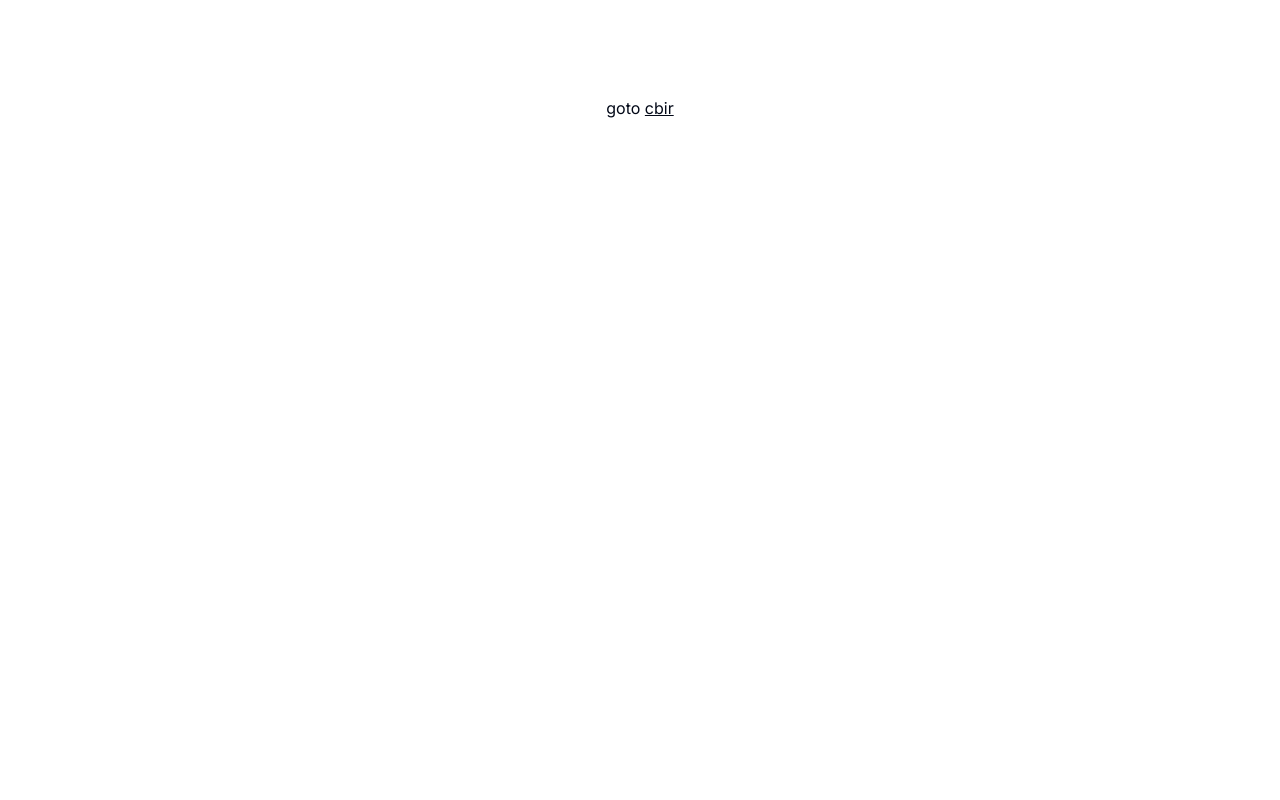
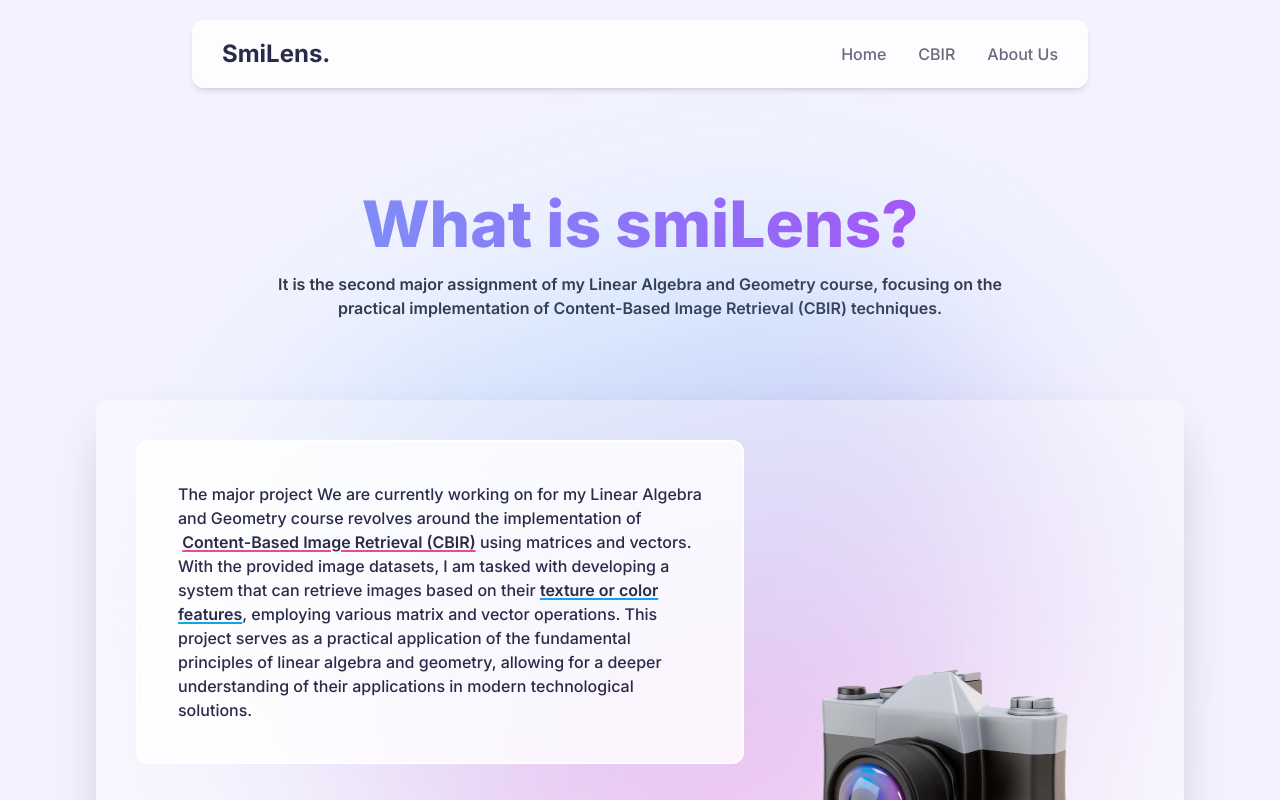
Before and after one commit to maulvi-zm/Algeo02-22122, a Next.js app in the folder front-end/: page / in a window 1280 px wide. Shown: the top 800 px of the page. Built offline with nearby package versions, Linux system fonts and the light colour scheme.

Commit message:
Update Home UI

```diff
--- a/front-end/package.json
+++ b/front-end/package.json
@@ -15,9 +15,10 @@
     "@radix-ui/react-switch": "^1.0.3",
     "class-variance-authority": "^0.7.0",
     "clsx": "^2.0.0",
+    "lucide": "^0.291.0",
     "lucide-react": "^0.291.0",
     "next": "14.0.1",
-    "react": "^18",
+    "react": "^18.2.0",
     "react-dom": "^18",
     "react-hook-form": "^7.47.0",
     "shadcn-ui": "^0.4.1",
--- a/front-end/src/app/layout.tsx
+++ b/front-end/src/app/layout.tsx
@@ -1,22 +1,26 @@
-import type { Metadata } from 'next'
-import { Inter } from 'next/font/google'
-import './globals.css'
+import type { Metadata } from "next";
+import { Inter } from "next/font/google";
+import "./globals.css";
+import NavBar from "@/components/header";
 
-const inter = Inter({ subsets: ['latin'] })
+const inter = Inter({ subsets: ["latin"] });
 
 export const metadata: Metadata = {
-  title: 'Create Next App',
-  description: 'Generated by create next app',
-}
+  title: "Create Next App",
+  description: "Generated by create next app",
+};
 
 export default function RootLayout({
   children,
 }: {
-  children: React.ReactNode
+  children: React.ReactNode;
 }) {
   return (
-    <html lang="en">
-      <body className={inter.className}>{children}</body>
+    <html lang='en'>
+      <body className={`${inter.className} bg-[#f3f3ff] `}>
+        <NavBar />
+        {children}
+      </body>
     </html>
-  )
+  );
 }
--- a/front-end/src/app/page.tsx
+++ b/front-end/src/app/page.tsx
@@ -1,11 +1,164 @@
+import CameraImage from "@/assets/images/camera.png";
+import Image from "next/image";
+
 export default function Home() {
   return (
-    <main className='flex min-h-screen flex-col items-center justify-between p-24'>
-      <div>
-        goto{" "}
-        <a href='/cbir' className='underline'>
-          cbir
-        </a>
+    <main className='flex min-h-screen flex-col justify-between p-24'>
+      <div className='w-full text-center my-20 flex flex-col items-center'>
+        <p className='bg-gradient-to-r from-indigo-400 to-purple-500 bg-clip-text text-transparent font-extrabold text-[64px] '>
+          What is smiLens?
+        </p>
+        <p className='w-[70%] font-semibold opacity-80 '>
+          It is the second major assignment of my Linear Algebra and Geometry
+          course, focusing on the practical implementation of Content-Based
+          Image Retrieval (CBIR) techniques.
+        </p>
+      </div>
+      <div className='min-h-[500px] w-full bg-white/40 rounded-xl backdrop-blur-[100px] shadow-2xl  shadow-black/20 z-10 flex flex-row items-center p-10'>
+        <div className='text-[#292B48] flex-1 font-medium space-y-10'>
+          <p className='w-full bg-white/80 rounded-xl p-10 border-2 border-white'>
+            The major project We are currently working on for my Linear Algebra
+            and Geometry course revolves around the implementation of &nbsp;
+            <span className='underline font-semibold decoration-pink-500 decoration-2 underline-offset-2'>
+              Content-Based Image Retrieval (CBIR)
+            </span>{" "}
+            using matrices and vectors. With the provided image datasets, I am
+            tasked with developing a system that can retrieve images based on
+            their{" "}
+            <span className='underline font-semibold decoration-sky-500 decoration-2 underline-offset-2'>
+              texture or color features
+            </span>
+            , employing various matrix and vector operations. This project
+            serves as a practical application of the fundamental principles of
+            linear algebra and geometry, allowing for a deeper understanding of
+            their applications in modern technological solutions.
+          </p>
+          <p className='w-full bg-white/80 rounded-xl p-10 border-2 border-white'>
+            Through this project, we aim to develop an efficient image retrieval
+            system using the principles of linear algebra and geometry. By
+            harnessing the power of matrices and vectors, we endeavor to create
+            a platform that can accurately retrieve images based on their
+            distinctive texture and color attributes. "smiLens" serves as a
+            challenging yet enlightening opportunity to delve deeper into the
+            intricate intersection of mathematics and modern image processing
+            technologies.
+          </p>
+        </div>
+        <div className='h-full'>
+          <Image
+            src={CameraImage}
+            alt='camera'
+            width={400}
+            className='object-contain'
+          />
+        </div>
+      </div>
+
+      <div className='absolute top-[50px] mx-auto rotate-0 z-0'>
+        {/* <svg
+          xmlns='http://www.w3.org/2000/svg'
+          width='1000'
+          viewBox='0 0 1357 1481'
+          fill='none'
+        >
+          <g filter='url(#filter0_f_16_2152)'>
+            <path
+              d='M572.425 859.42C386.859 818.377 193.585 1176.25 120.143 1360.32L244.926 130.821C313.791 257.534 805.333 119.905 972.409 120.15C1139.49 120.396 1188.28 330.936 1230.11 413.556C1271.94 496.176 1097.44 586.725 990.342 667.797C883.241 748.869 804.382 910.724 572.425 859.42Z'
+              fill='url(#paint0_linear_16_2152)'
+            />
+          </g>
+          <defs>
+            <filter
+              id='filter0_f_16_2152'
+              x='0.143066'
+              y='0.149902'
+              width='1356.32'
+              height='1480.17'
+              filterUnits='userSpaceOnUse'
+              color-interpolation-filters='sRGB'
+            >
+              <feFlood flood-opacity='0' result='BackgroundImageFix' />
+              <feBlend
+                mode='normal'
+                in='SourceGraphic'
+                in2='BackgroundImageFix'
+                result='shape'
+              />
+              <feGaussianBlur
+                stdDeviation='60'
+                result='effect1_foregroundBlur_16_2152'
+              />
+            </filter>
+            <linearGradient
+              id='paint0_linear_16_2152'
+              x1='148.28'
+              y1='1128.13'
+              x2='1380.57'
+              y2='261.317'
+              gradientUnits='userSpaceOnUse'
+            >
+              <stop stop-color='#D62828' stop-opacity='0.56' />
+              <stop
+                offset='0.416667'
+                stop-color='#FF70E8'
+                stop-opacity='0.390625'
+              />
+              <stop offset='1' stop-color='#143ED6' stop-opacity='0' />
+            </linearGradient>
+          </defs>
+        </svg> */}
+
+        <svg
+          width='1124'
+          height='1077'
+          viewBox='0 0 1124 1077'
+          fill='none'
+          xmlns='http://www.w3.org/2000/svg'
+        >
+          <g opacity='0.8' filter='url(#filter0_f_105_3)'>
+            <circle
+              cx='561.998'
+              cy='514.998'
+              r='361.528'
+              transform='rotate(-17.3762 561.998 514.998)'
+              fill='url(#paint0_linear_105_3)'
+            />
+          </g>
+          <defs>
+            <filter
+              id='filter0_f_105_3'
+              x='0.373047'
+              y='-46.627'
+              width='1123.25'
+              height='1123.25'
+              filterUnits='userSpaceOnUse'
+              colorInterpolationFilters='sRGB'
+            >
+              <feFlood floodOpacity='0' result='BackgroundImageFix' />
+              <feBlend
+                mode='normal'
+                in='SourceGraphic'
+                in2='BackgroundImageFix'
+                result='shape'
+              />
+              <feGaussianBlur
+                stdDeviation='100'
+                result='effect1_foregroundBlur_105_3'
+              />
+            </filter>
+            <linearGradient
+              id='paint0_linear_105_3'
+              x1='561.998'
+              y1='153.47'
+              x2='561.998'
+              y2='876.525'
+              gradientUnits='userSpaceOnUse'
+            >
+              <stop stopColor='#00C2FF' stopOpacity='0' />
+              <stop offset='1' stopColor='#FF29C3' />
+            </linearGradient>
+          </defs>
+        </svg>
       </div>
     </main>
   );
--- /dev/null
+++ b/front-end/src/components/header.tsx
@@ -0,0 +1,41 @@
+import Link from "next/link";
+import React from "react";
+import { Camera } from "lucide-react";
+
+interface navItems {
+  name: string;
+  href: string;
+}
+
+const navItems: navItems[] = [
+  { name: "Home", href: "/" },
+  { name: "CBIR", href: "/cbir" },
+  { name: "About Us", href: "/about" },
+];
+
+function NavBar() {
+  return (
+    <header className='w-full fixed top-5 z-50 text-[#292B48]'>
+      <nav className='flex justify-between w-[70%] mx-auto py-[16px] rounded-xl bg-white/80 backdrop-blur-md shadow-md shadow-black/10'>
+        <ul className='w-full flex justify-between px-[30px] font-medium'>
+          <div className='flex gap-4 items-center text-[24px] font-bold'>
+            <p>SmiLens.</p>
+          </div>
+          <div className='flex gap-8 items-center'>
+            {navItems.map((item, idx) => (
+              <Link
+                href={item.href}
+                className=' opacity-70 hover:opacity-100'
+                key={idx}
+              >
+                {item.name}
+              </Link>
+            ))}
+          </div>
+        </ul>
+      </nav>
+    </header>
+  );
+}
+
+export default NavBar;
```
Also changed, not shown: front-end/tailwind.config.ts (+6 -6 lines), front-end/src/assets/images/camera.png (added), 1 other file (tests, documents, lock files or other folders).
